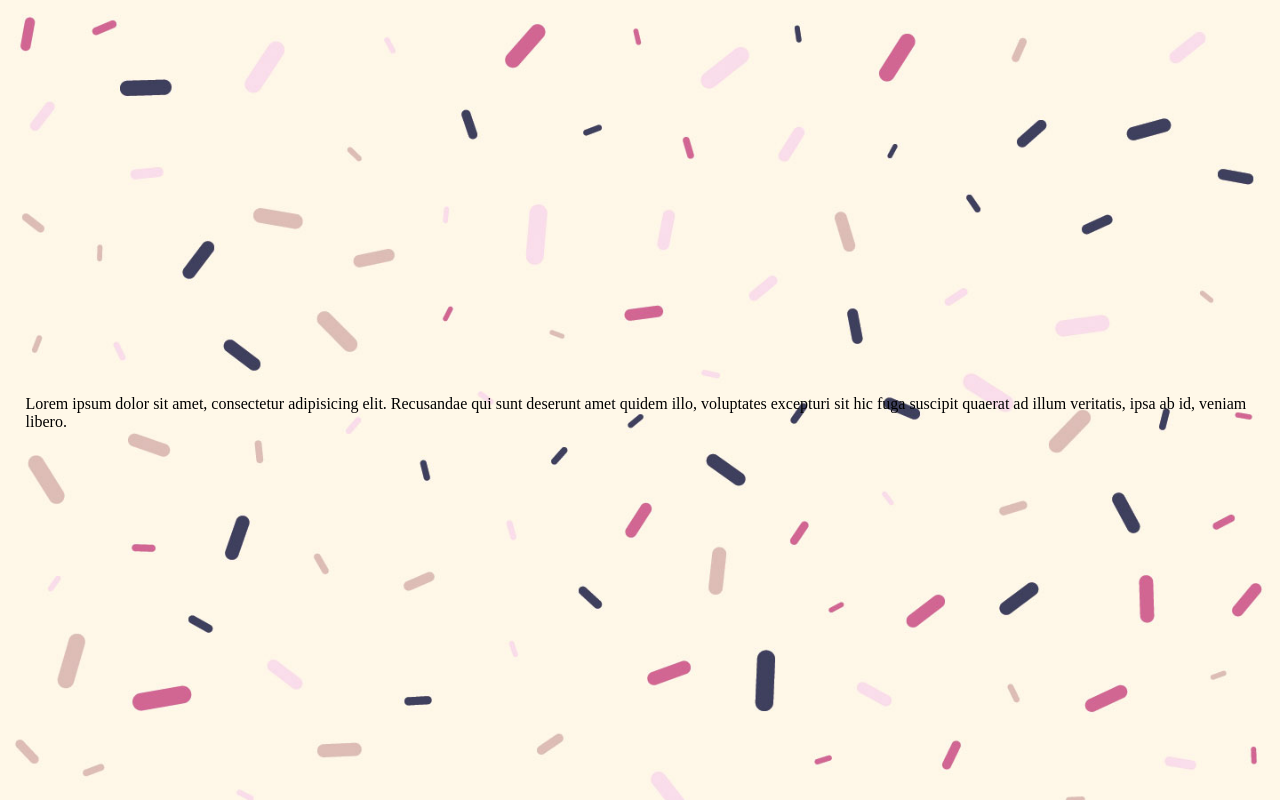
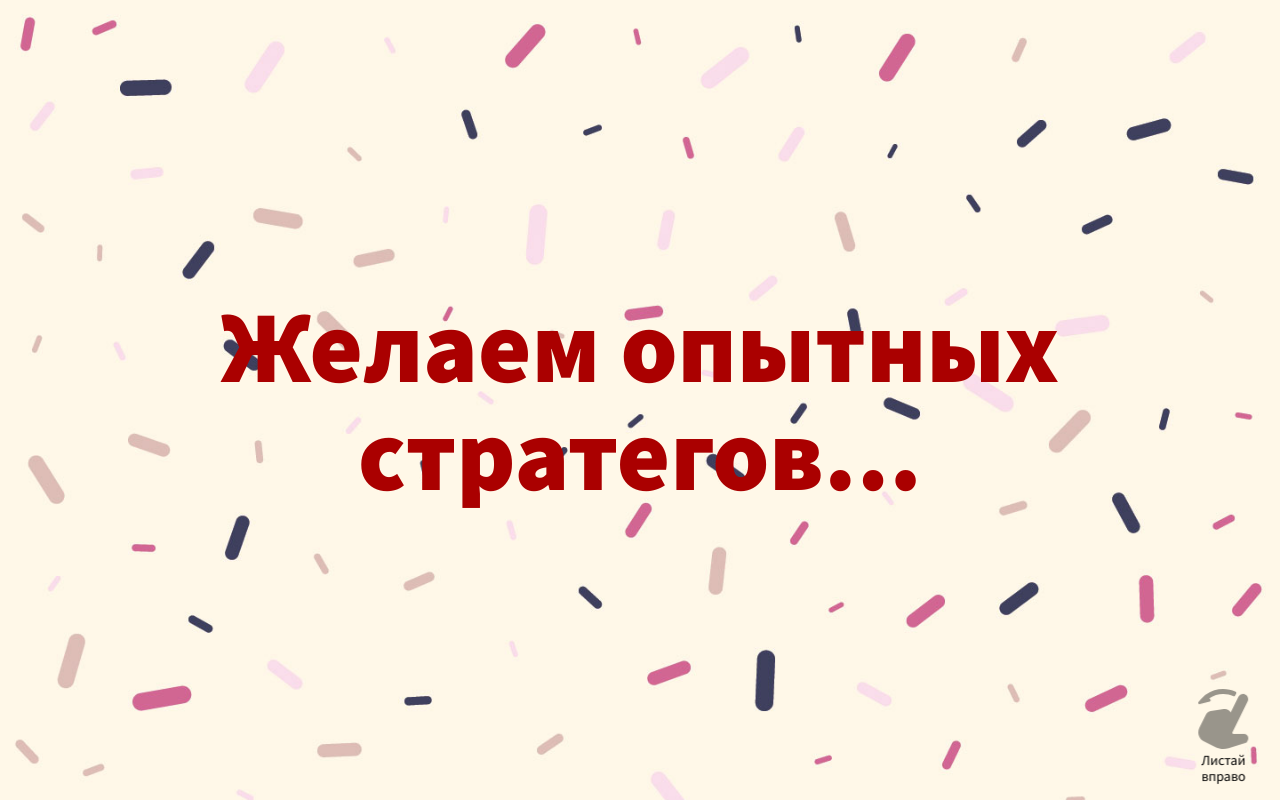
Before and after one commit to skraevskiy/2302.mediaalayns.by, a plain HTML site: page index.html in a window 1280 px wide. Drawn offline with nearby package versions, Linux system fonts and the light colour scheme.

Commit message:
Done is first and last sliders

```diff
--- a/css/style.css
+++ b/css/style.css
@@ -1,3 +1,5 @@
+@import url('https://fonts.googleapis.com/css?family=Source+Sans+Pro:400,400i,600,600i,700,700i,900,900i&subset=cyrillic');
+
 * {
 	margin: 0;
 	padding: 0;
@@ -12,10 +14,32 @@ body {
 	overflow: hidden;
 }
 
+body {
+	font-family: 'Source Sans Pro', sans-serif;
+	font-size: 32px;
+	line-height: 42px;
+}
+
 .hide {
 	display: none !important;
 	visibility: none !important;
 	opacity: 0 !important;
+}
+
+.swipe {
+	position: absolute;
+	bottom: 2%;
+	right: 2%;
+	z-index: 100;
+	width: 60px;
+	font-size: 14px;
+	line-height: 16px;
+	text-align: center;
+}
+
+.swipe img {
+	width: 100%;
+	opacity: .4;
 }
 
 .card,
@@ -26,19 +50,60 @@ body {
 }
 
 .card {
-	background-image: url('/img/bg.jpg');
+	background-image: url('../img/bg.jpg');
 	background-size: cover;
 }
 
+.card__item {
+	cursor: pointer;
+}
+
 .card__content {
+	position: relative;
+
 	display: -moz-flex;
 	display: -ms-flex;
 	display: -o-flex;
 	display: flex;
+
+	-webkit-flex-direction: column;
+	-moz-flex-direction: column;
+	-ms-flex-direction: column;
+	-o-flex-direction: column;
+	flex-direction: column;
+
 	-ms-align-items: center;
 	align-items: center;
 	justify-content: center;
 
-	padding: 2% 2% 0 2%;
+	padding: 0 2%;
 	overflow: hidden;
 }
+
+.card__content .title {
+	font-size: 102px;
+	line-height: 108px;
+	font-weight: 900;
+	color: #a00;
+	text-align: center;
+}
+
+.card__content:last-of-type .logo {
+	width: 350px;
+	margin-top: 30px;
+}
+
+.card__content:last-of-type .logo img {
+	width: 100%;
+}
+
+.card__content .medal {
+	width: 100%;
+	height: 100%;
+
+	background-image: url('../img/medal.png');
+	-webkit-background-size: contain;
+	background-size: contain;
+	background-repeat: no-repeat;
+	background-position: top center;
+}
--- a/index.html
+++ b/index.html
@@ -2,7 +2,7 @@
 <html lang="ru">
 <head>
 	<meta charset="UTF-8" />
-	<meta name="viewport" content="width=device-width, initial-scale=1" />
+	<!-- <meta name="viewport" content="width=device-width, initial-scale=1" /> -->
 	<link rel="icon" href="/img/favicon.ico" />
 	<title>Женский коллектив Медиа Альянс поздравляет! &mdash; 23 февраля 2019 г.</title>
 	<link rel="stylesheet" href="https://cdnjs.cloudflare.com/ajax/libs/animate.css/3.7.0/animate.min.css" />
@@ -14,9 +14,9 @@
 	<div class="card">
 
 		<div class="card__item">
-			<div class="card__content">
+			<div class="card__content hide">
 
-				<div class="txt">Lorem ipsum dolor sit amet, consectetur adipisicing elit. Recusandae qui sunt deserunt amet quidem illo, voluptates excepturi sit hic fuga suscipit quaerat ad illum veritatis, ipsa ab id, veniam libero.</div>
+				<div class="title animated fadeInRight">Желаем&nbsp;опытных стратегов...</div>
 
 			</div>
 		</div>
@@ -32,7 +32,7 @@
 		<div class="card__item">
 			<div class="card__content hide">
 
-				<div class="txt">Lorem ipsum dolor sit amet, consectetur adipisicing elit. Eaque, voluptate sed sapiente explicabo! Modi officia obcaecati nam repellendus autem asperiores, sapiente facere quae aut esse quaerat, excepturi facilis veritatis. Et!</div>
+				<div class="medal animated slideInDown slow"></div>
 
 			</div>
 		</div>
@@ -40,13 +40,16 @@
 		<div class="card__item">
 			<div class="card__content hide">
 
-				<div class="txt">Lorem ipsum dolor sit amet, consectetur adipisicing elit. Eaque, voluptate sed sapiente explicabo! Modi officia obcaecati nam repellendus autem asperiores, sapiente facere quae aut esse quaerat, excepturi facilis veritatis. Et!</div>
+				<div class="title animated bounceInRight">И&nbsp;оглушительных<br />побед!</div>
+				<div class="logo animated flipInY delay-1s"><img src="/img/logo.svg" /></div>
 
 			</div>
 		</div>
 
 	</div>
 
+	<div class="swipe animated wobble infinite slower"><img src="/img/swipe.svg" /><span>Листай вправо</span></div>
+
 <script src="https://code.jquery.com/jquery-3.3.1.min.js"></script>
 <script src="//cdn.jsdelivr.net/npm/slick-carousel@1.8.1/slick/slick.min.js"></script>
 <script src="/js/scripts.js"></script>
--- a/js/scripts.js
+++ b/js/scripts.js
@@ -9,10 +9,17 @@
 
 		if (!cardItems || cardLength <= 0) return;
 
+		cardItems.find('.card__content').each(function(index, el) {
+			el = $(el);
+			el.addClass('hide');
+		});
+
 		card.slick({
 			arrows: false,
 			infinite: false
 		});
+
+		cardItems.filter(':first-child').find('.card__content').removeClass('hide');
 
 		card.on('afterChange', function(slick, currentSlide){
 
@@ -21,6 +28,11 @@
 
 			content.removeClass('hide');
 
+			content.find('div').each(function(index, el) {
+				el = $(el);
+				el.removeClass('hide');
+			});
+
 		});
 
 	});
```
Also changed, not shown: img/logo.svg (added), img/medal.png (added), img/swipe.svg (added).
